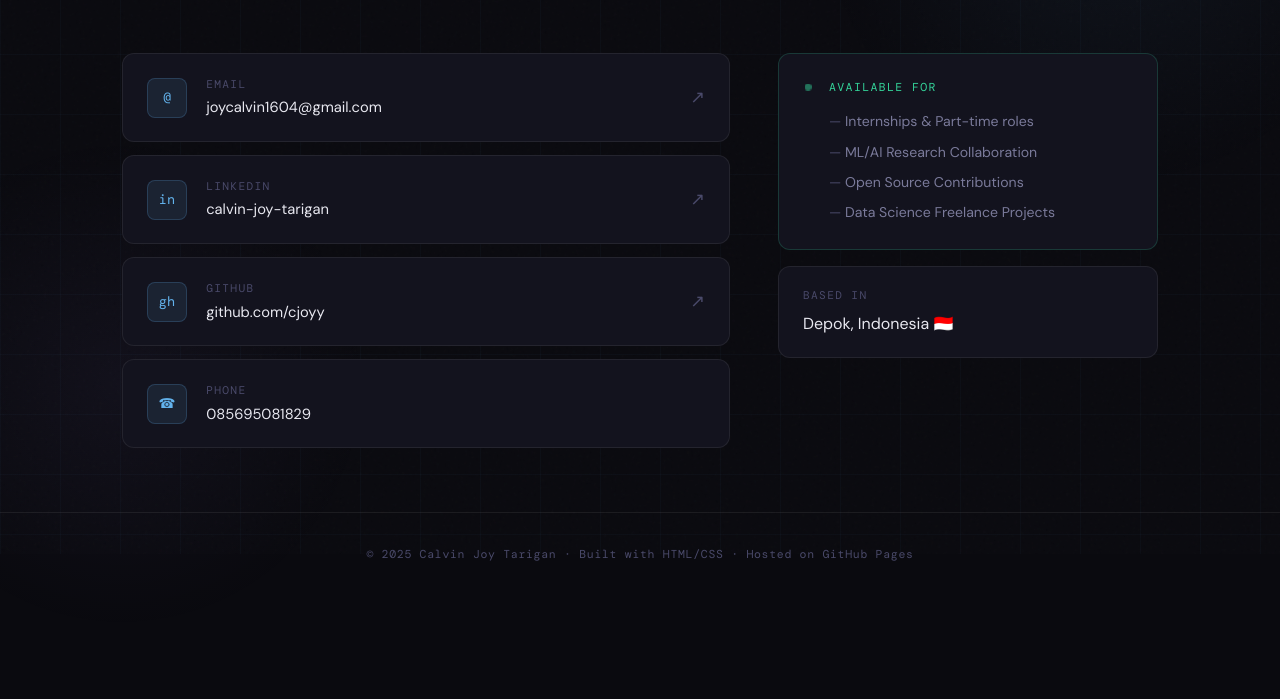
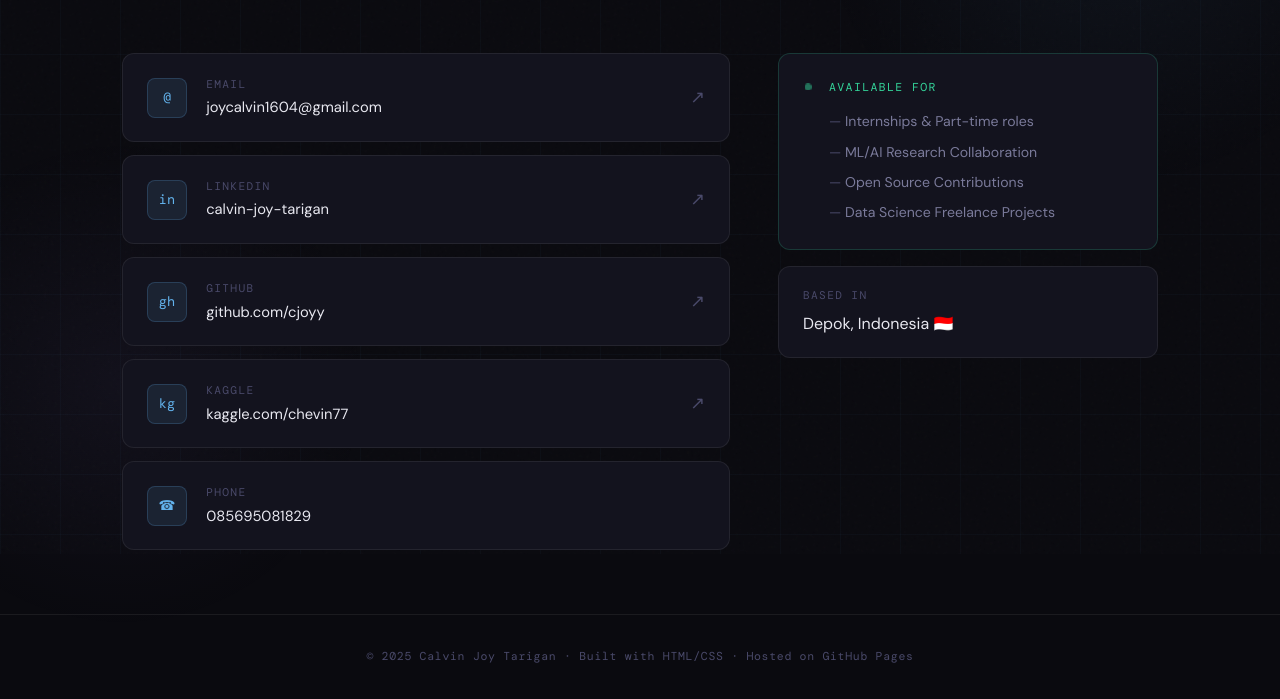
Before and after one commit to cjoyy/cjoyy.github.io, a plain HTML site: page contact.html in a window 1280 px wide. Shown: the part 246-945 px from the top of the page. Before the commit the page ends 843 px from the top, so only its background shows below. Drawn offline with nearby package versions, Linux system fonts and the light colour scheme; a web font is replaced by a local one.

Commit message:
add kaggle card

```diff
--- a/contact.html
+++ b/contact.html
@@ -55,6 +55,14 @@
           </div>
           <div class="ci-arrow">↗</div>
         </a>
+        <a href="https://www.kaggle.com/chevin77" target="_blank" class="contact-item">
+          <div class="ci-icon">kg</div>
+          <div>
+            <div class="ci-label">Kaggle</div>
+            <div class="ci-value">kaggle.com/chevin77</div>
+          </div>
+          <div class="ci-arrow">↗</div>
+        </a>
         <div class="contact-item no-link">
           <div class="ci-icon">☎</div>
           <div>
```
